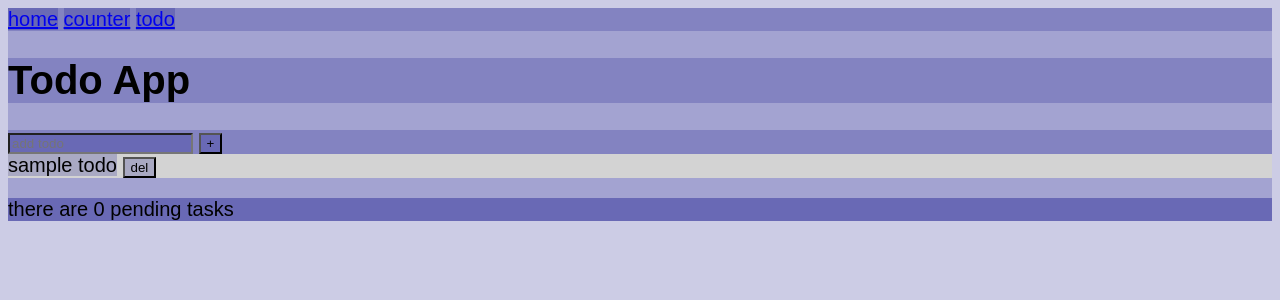
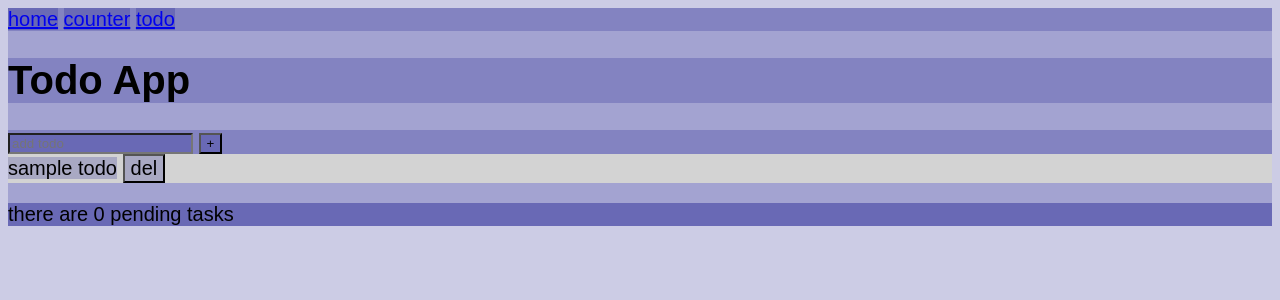
Before and after one commit to brnt-toast/only-svelte, a SvelteKit app: page /todo in a window 1280 px wide. Shown: the top 300 px of the page. Built offline with nearby package versions, Linux system fonts and the light colour scheme.

Commit message:
Button.svelte: inherit font styling from :root

```diff
--- a/src/components/Button.svelte
+++ b/src/components/Button.svelte
@@ -1,3 +1,9 @@
 <button on:click>
     <slot></slot>
 </button>
+
+<style>
+    button {
+        font-size: inherit;
+    }
+</style>
```
